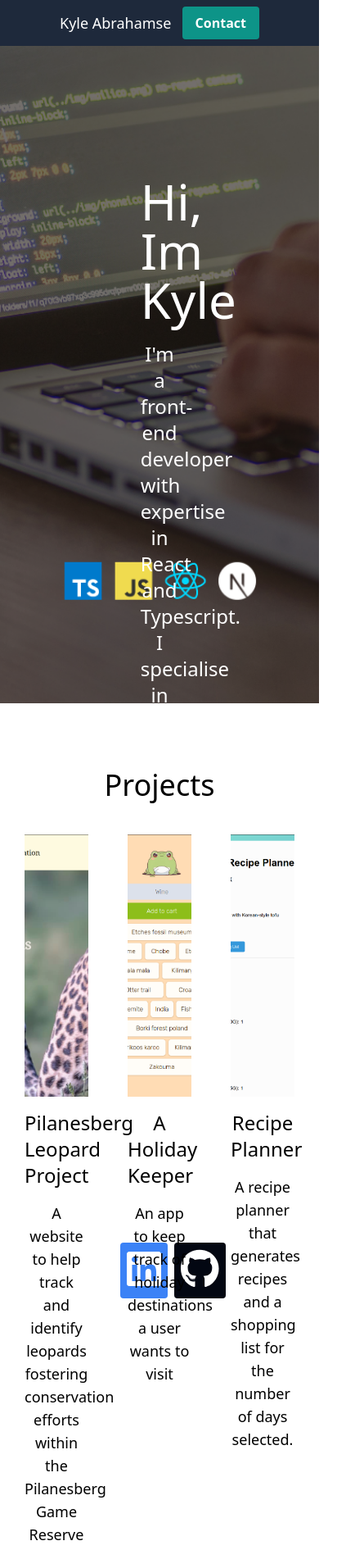
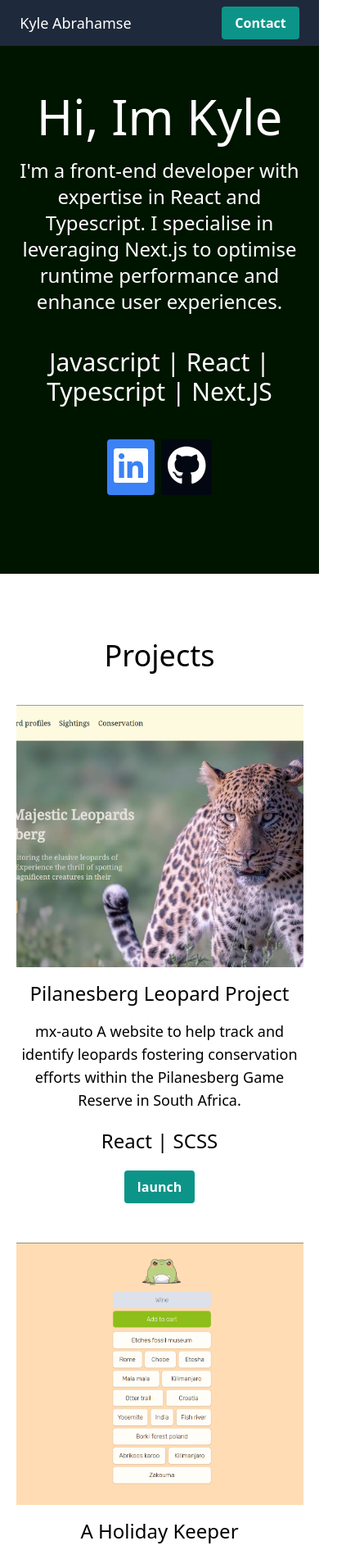
Before and after one commit to kyleabrahamse/portfolio, a Next.js app: page / in a window 390 px wide. Shown: the top 1891 px of the page at 82% size, 412 px wide, since content can reach past the window. Built offline with nearby package versions, Linux system fonts and the light colour scheme.

Commit message:
home page now responsive

```diff
--- a/app/Footer/page.tsx
+++ b/app/Footer/page.tsx
@@ -10,13 +10,16 @@ const Footer = () => {
   return (
     <div>
       <nav className="bg-slate-800">
-        <ul className="flex justify-between w-2/3 mx-auto  p-2">
+        <ul className="flex justify-between w-11/12 sm:w-2/3 mx-auto  p-2">
           <li className="c-white-100 text-white content-center text-lg">
             <Link href="/">Kyle Abrahamse</Link>
           </li>
           <div className="flex justify-center p-1 gap-2 ">
             <div className="bg-slate-900 rounded hover:bg-green-600">
-              <Link href="https://www.linkedin.com/in/kyle-abrahamse/" target="_blank">
+              <Link
+                href="https://www.linkedin.com/in/kyle-abrahamse/"
+                target="_blank"
+              >
                 <FontAwesomeIcon
                   icon={faLinkedin}
                   className="h-10 text-teal-600 p-2 rounded hover:text-white"
--- a/app/Navigation/page.tsx
+++ b/app/Navigation/page.tsx
@@ -6,7 +6,7 @@ const Navbar = () => {
   return (
     <div>
       <nav className="bg-slate-800">
-        <ul className="flex justify-between w-2/3 mx-auto  p-2">
+        <ul className="flex justify-between w-11/12 sm:w-2/3 mx-auto  p-2">
           <li className="c-white-100 text-white content-center text-lg">
             <Link href="/">Kyle Abrahamse</Link>
           </li>
--- a/app/components/about.tsx
+++ b/app/components/about.tsx
@@ -3,7 +3,7 @@ import Link from "next/link";
 
 const About = () => {
   return (
-    <div className="w-2/3 flex mx-auto gap-12 pt-20 pb-20">
+    <div className="w-10/12 sm:w-2/3 flex flex-col sm:flex-row mx-auto gap-12 pt-20 pb-20">
       <h1 className="text-4xl">
         I excel as a front-end developer, proficient in React and TypeScript. My
         focus lies in harnessing the capabilities of Next.js to improve runtime
--- a/app/components/hero.tsx
+++ b/app/components/hero.tsx
@@ -8,8 +8,8 @@ import { faGithub } from "@fortawesome/free-brands-svg-icons";
 
 const Hero = () => {
   return (
-    <div className="hero-container text-white content-center text-center p-40">
-      <div className="w-2/3 mx-auto">
+    <div className="hero-container text-white content-center text-center pt-14 pb-14 sm:p-40">
+      <div className="w-11/12 sm:w-2/3 mx-auto">
         <h1 className="text-6xl pb-5 ">Hi, Im Kyle</h1>
         <p className="text-2xl pb-10">
           I&apos;m a front-end developer with expertise in React and Typescript.
--- a/app/components/projects.tsx
+++ b/app/components/projects.tsx
@@ -8,17 +8,17 @@ const Projects = () => {
   return (
     <div className="pt-20 pb-20">
       <h1 className="text-center text-4xl">Projects</h1>
-      <div className="flex gap-12 justify-center text-center pt-10">
-        <div className="P-container flex flex-col">
+      <div className="flex flex-col sm:flex-row gap-12 justify-center text-center pt-10">
+        <div className="P-container flex flex-col mx-auto">
           <Image
             src="/images/leopard.png"
             alt="Project"
             width={1000}
             height={1000}
-            className="bg-cover h-80 w-96 object-cover"
+            className="bg-cover h-80 w-96 object-cover mx-auto"
           />
           <h2 className="text-2xl pt-4">Pilanesberg Leopard Project</h2>
-          <p className="text-lg pt-4">
+          <p className="text-lg pt-4"> mx-auto
             A website to help track and identify leopards fostering conservation
             efforts within the Pilanesberg Game Reserve in South Africa.
           </p>
@@ -32,13 +32,13 @@ const Projects = () => {
             </Link>
           </div>
         </div>
-        <div className="P-container flex flex-col">
+        <div className="P-container flex flex-col mx-auto">
           <Image
             src="/images/holiday.png"
             alt="project"
             width={500}
             height={500}
-            className="bg-cover h-80 w-96 object-cover"
+            className="bg-cover h-80 w-96 object-cover mx-auto"
           />
           <h2 className="text-2xl pt-4">A Holiday Keeper</h2>
           <p className="text-lg pt-4">
@@ -57,13 +57,13 @@ const Projects = () => {
             </Link>
           </div>
         </div>
-        <div className="P-container flex flex-col">
+        <div className="P-container flex flex-col mx-auto">
           <Image
             src="/images/recipe.png"
             alt="project"
             width="500"
             height="500"
-            className="bg-cover h-80 w-96 object-cover"
+            className="bg-cover h-80 w-96 object-cover mx-auto"
           />
           <h2 className="text-2xl pt-4">Recipe Planner</h2>
           <p className="text-lg pt-4">
--- a/app/globals.css
+++ b/app/globals.css
@@ -9,6 +9,20 @@
   background-size: cover;
 }
 
+@media (max-width:640px) {
+  .hero-container {
+    height: auto;
+    background-image: none;
+    background-color: rgb(0, 21, 0);
+  }
+}
+
 .P-container {
   width: 20%;
 }
+
+@media (max-width: 640px) {
+  .P-container {
+    width: 90%;
+  }
+}
```
